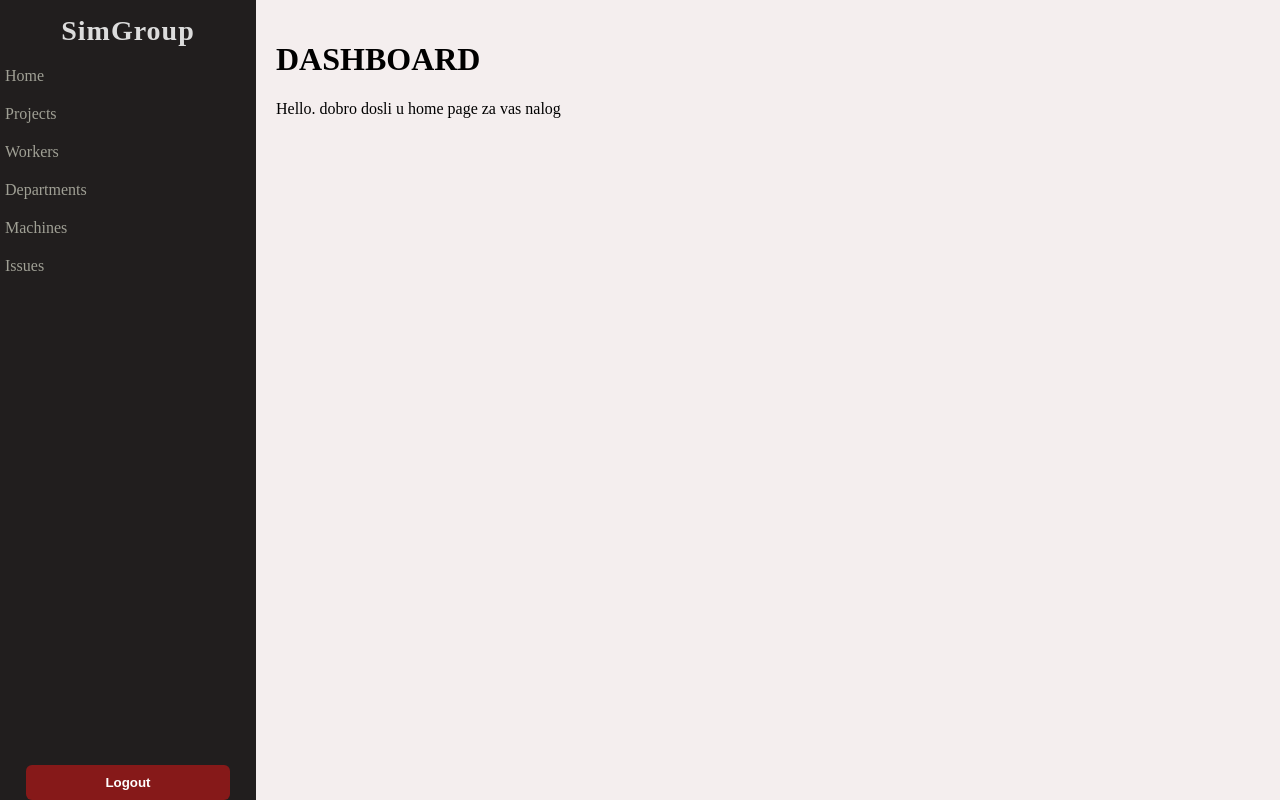
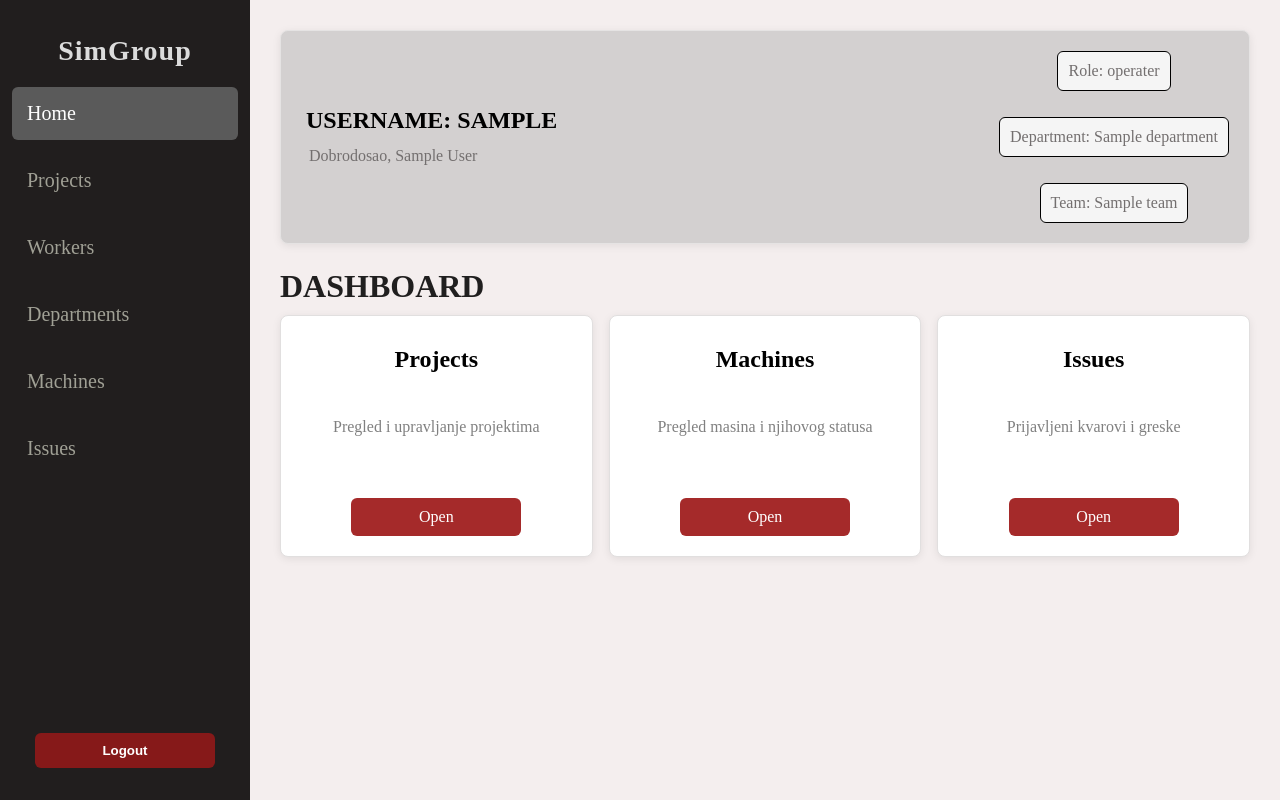
Before and after one commit to nemanjix1/work_management_system, a Django app: page / in a window 1280 px wide. Run offline with Django 5.2, Linux system fonts and the light colour scheme; a user stored in the database is signed in; tables that the repository leaves empty hold one stand-in row (values such as "Sample post").

Commit message:
stilizacija base i home html stranice

```diff
--- a/workmanagementsystem_app/departments/static/departments/css/base.css
+++ b/workmanagementsystem_app/departments/static/departments/css/base.css
@@ -6,11 +6,13 @@ body{
 }
 
 nav{
-    width:20%;
+    width:250px;
     height: 100%;
     display: flex;
     flex-direction: column;
     background-color: rgb(33, 30, 30);
+    padding: 20px 12px;
+    box-sizing: border-box;
 }
 .logo{
     font-size: 28px;
@@ -19,6 +21,7 @@ nav{
     text-align: center;
     padding: 15px;
     letter-spacing: 1px;
+    padding-bottom:20px;
 }
 .lista ul{
     list-style: none;
@@ -26,24 +29,26 @@ nav{
     padding:0;
     display:flex;
     flex-direction: column;
-    gap:10px;
+    gap:14px;
 }
 .lista ul a{
     text-decoration: none;
     color: rgb(160, 160, 149);
-    padding:5px;
+    padding:15px;
     display:block;
     border-radius: 6px;
+    font-size:20px;
 }
 .lista ul a:hover{
     background-color: gray;
     color: rgb(49, 47, 47);
 }
 
-main{
-    flex: 1;
-    padding: 20px;
+.lista ul a.active{
+    background-color: rgb(90,90,90);
+    color:white;
 }
+
 
 nav form{
     width: 100%;
@@ -51,7 +56,7 @@ nav form{
     justify-content: center;
     align-items: center;
     margin-top:auto;
-    margin-bottom:12;
+    margin-bottom:12px;
 }
 
 nav button{
@@ -70,7 +75,61 @@ nav button:hover{
 
 main{
     flex:1;
-    padding:20px;
+    padding:30px;
     background-color: rgb(244, 238, 238);
     overflow: auto;
 }
+
+.my_profile{
+    background-color: rgb(211, 208, 208);
+    padding:20px;
+    border:1px solid rgb(229, 227, 227);
+    border-radius:8px;
+    margin-bottom: 24px;
+    box-shadow: 0 2px 8px rgba(0, 0, 0, 0.08);
+    display: flex;
+    justify-content: space-between;
+    align-items: center;
+    gap:20px;
+    flex-wrap: wrap;
+}
+
+.my_profile h2{
+    margin: 5px;
+    font-size: 24px;
+    font-weight: bold;
+    text-transform: uppercase;
+}
+
+
+.my_profile p{
+    font-size: 16px;
+    color: rgb(115, 111, 111);
+    margin:8px;
+}
+
+.profile-main{
+    display:flex;
+    flex-direction: column;
+    align-items: flex-start;
+}
+
+.profile-details{
+    display: flex;
+    flex-direction: column;
+    gap:26px;
+    align-items: center;
+}
+
+.profile-details .profile-item{
+    margin:0;
+    color: rgb(115, 111, 111);
+}
+.profile-item{
+    background-color: rgb(245, 245, 245);
+    padding:10px;
+    border-radius:6px;
+    border:1px solid black;
+    font-size:12px;
+
+}
--- /dev/null
+++ b/workmanagementsystem_app/departments/static/departments/css/home.css
@@ -0,0 +1,60 @@
+.dashboard-cards{
+    display: flex;
+    gap: 16px;
+    flex-wrap: wrap;
+}
+h1{
+    font-size: 32px;
+    color:rgb(32, 31, 31);
+    margin-top: 0;
+    margin-bottom:10px;
+}
+.common-card{
+    background-color: white;
+    padding:20px;
+    border-radius: 8px;
+    min-width: 200px;
+    flex:1;
+    border: 1px solid rgb(225, 223, 223);
+    display:flex;
+    flex-direction: column;
+    justify-content: center;
+    align-items: center;
+    gap:16px;
+    min-height: 200px;
+    box-shadow: 0 2px 8px rgba(0, 0, 0, 0.08);
+
+
+
+}
+
+.common-card a{
+     margin-top: auto;
+     width: 150px;
+     padding:10px;
+     border-radius:6px;
+     background-color: brown;
+     color:white;
+     text-decoration: none;
+     text-align:center;
+     display: inline-block;
+}
+
+.common-card a:hover{
+    background-color: rgb(235, 64, 64);
+    color:white;
+}
+
+.common-card h3{
+    font-size: 24px;
+    font-weight: bold;
+    margin:5px;
+    padding:5px;
+}
+
+.common-card p{
+    font-size: 16px;
+    color: gray;
+    line-height: 1.5;
+
+}
--- a/workmanagementsystem_app/departments/templates/departments/base.html
+++ b/workmanagementsystem_app/departments/templates/departments/base.html
@@ -6,15 +6,28 @@
     <meta charset="UTF-8">
     <meta name="viewport" content="width=device-width, initial-scale=1.0">
     <title>Document</title>
-   <link rel="stylesheet" href="{% static 'departments/css/base.css' %}">
+    <link rel="stylesheet" href="{% static 'departments/css/base.css' %}">
+    {% block extra_css %}
+
+    {% endblock %}
 </head>
 <body>
+
     <nav>
         <div class="logo">SimGroup</div>
         <div class="lista">
             <ul>
-                <li><a href="{% url 'home' %}">Home</a></li>
-                <li><a href="#">Projects</a></li>
+                <li><a href="{% url 'home' %}"
+                    class="{% if request.resolver_match.url_name == 'home' %}active{% endif %}">
+                    Home
+                    </a>
+                </li>
+                <li>
+                    <a href="{% url 'projects_list' %}"
+                    class="{% if request.resolver_match.url_name == 'projects_list' %}active{% endif %}">
+                    Projects
+                    </a>
+                </li>
                 <li><a href="#">Workers</a></li>
                 <li><a href="#">Departments</a></li>
                 <li><a href="#">Machines</a></li>
@@ -27,6 +40,19 @@
         </form>
     </nav>
     <main>
+           <div class="my_profile">
+                <div class="profile-main">
+                    <h2>Username: {{request.user.username}}</h2>
+                    <p>Dobrodosao, {{request.user.first_name}}  {{request.user.last_name}}</p>
+                </div>
+
+            <div class="profile-details">
+                <p class="profile-item">Role: {{request.user.role}}</p>
+                <p class="profile-item">Department: {{request.user.department}}</p>
+                <p class="profile-item">Team: {{request.user.team}}</p>
+            </div>
+
+        </div>
         {% block content %}
         {% endblock content %}
     </main>
--- a/workmanagementsystem_app/departments/templates/departments/home.html
+++ b/workmanagementsystem_app/departments/templates/departments/home.html
@@ -1,6 +1,29 @@
 {% extends 'departments/base.html' %}
+{% load static %}
 
+{% block extra_css %}
+<link rel="stylesheet" href="{% static 'departments/css/home.css' %}">
+{% endblock %}
 {% block content %}
     <h1>DASHBOARD</h1>
-    <p>Hello. dobro dosli u home page za vas nalog</p>
+
+    <div class="dashboard-cards">
+        <div class="projects common-card">
+            <h3>Projects</h3>
+            <p>Pregled i upravljanje projektima</p>
+            <a href="{% url 'projects_list' %}">Open</a>
+        </div>
+        <div class="machines common-card">
+            <h3>Machines</h3>
+            <p>Pregled masina i njihovog statusa</p>
+            <a href="#">Open</a>
+        </div>
+        <div class="issues common-card">
+            <h3>Issues</h3>
+            <p>Prijavljeni kvarovi i greske</p>
+            <a href="#">Open</a>
+        </div>
+    </div>
+
+
 {% endblock content %}
--- a/workmanagementsystem_app/departments/templates/departments/login.html
+++ b/workmanagementsystem_app/departments/templates/departments/login.html
@@ -27,7 +27,7 @@
         <button type="submit">
             Prijavi se
         </button>
-
+        {{ form.errors }}
     </form>
     <p class="subtitle">
             Evidencija rada-Projekti-Zadaci-Greske
--- a/workmanagementsystem_app/departments/urls.py
+++ b/workmanagementsystem_app/departments/urls.py
@@ -7,4 +7,5 @@ urlpatterns = [
     path('attendance_login/', views.attendance_login_page, name='attendance_login'),
     path('login/', views.login_page, name='login_page'),
     path('logout/', views.logout_view, name='logout_view'),
+    path('projects/', views.projects_list, name='projects_list')
 ]
--- a/workmanagementsystem_app/departments/views.py
+++ b/workmanagementsystem_app/departments/views.py
@@ -113,3 +113,7 @@ def logout_view(request):
 @login_required
 def home_page(request):
     return render(request, 'departments/home.html')
+
+@login_required
+def projects_list(request):
+    return render(request, 'departments/projects_list.html')
```
Also changed, not shown: workmanagementsystem_app/departments/templates/departments/projects_list.html (added, +7 -0 lines).
